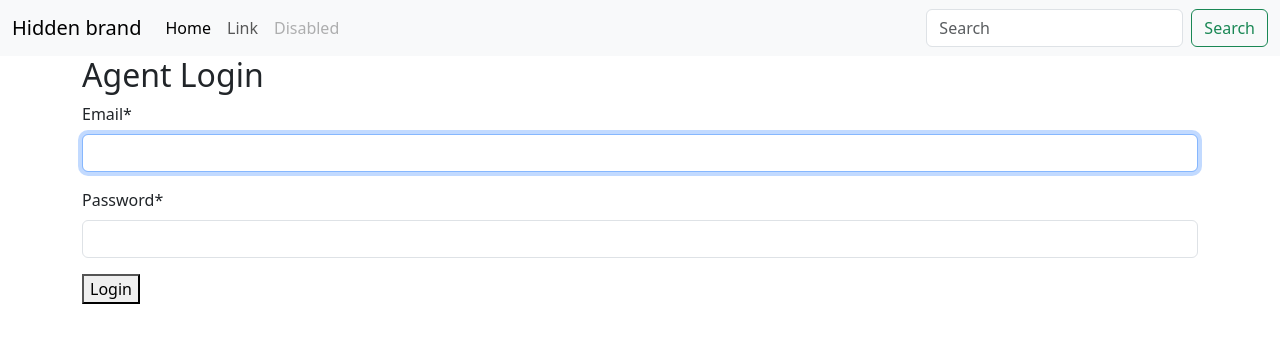
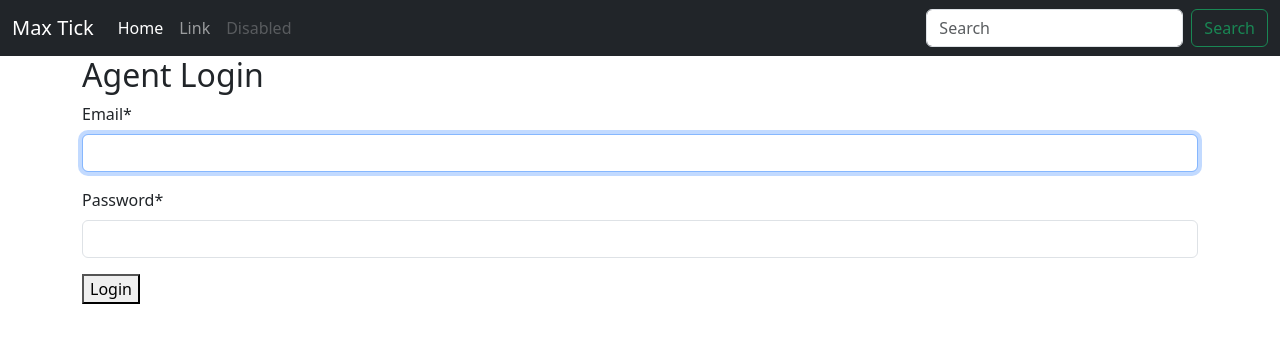
Before and after one commit to MRamadan2511/max_tick, a Django app: page /agent_login/ in a window 1280 px wide. Shown: the top 343 px of the page. Run offline with Django 4.2, Linux system fonts and the light colour scheme; some libraries are stand-ins or nearby versions.

Commit message:
update nav bar

```diff
--- a/base/templates/base/nav.html
+++ b/base/templates/base/nav.html
@@ -1,13 +1,13 @@
-<nav class="navbar navbar-expand-lg navbar-light bg-light">
+<nav class="navbar navbar-expand-lg navbar-dark bg-dark">
     <div class="container-fluid">
       <button class="navbar-toggler" type="button" data-bs-toggle="collapse" data-bs-target="#navbarTogglerDemo01" aria-controls="navbarTogglerDemo01" aria-expanded="false" aria-label="Toggle navigation">
         <span class="navbar-toggler-icon"></span>
       </button>
       <div class="collapse navbar-collapse" id="navbarTogglerDemo01">
-        <a class="navbar-brand" href="#">Hidden brand</a>
+        <a class="navbar-brand" href="{% url 'home'%}">Max Tick</a>
         <ul class="navbar-nav me-auto mb-2 mb-lg-0">
           <li class="nav-item">
-            <a class="nav-link active" aria-current="page" href="#">Home</a>
+            <a class="nav-link active" aria-current="page" href="{% url 'home'%}">Home</a>
           </li>
           <li class="nav-item">
             <a class="nav-link" href="#">Link</a>
```
